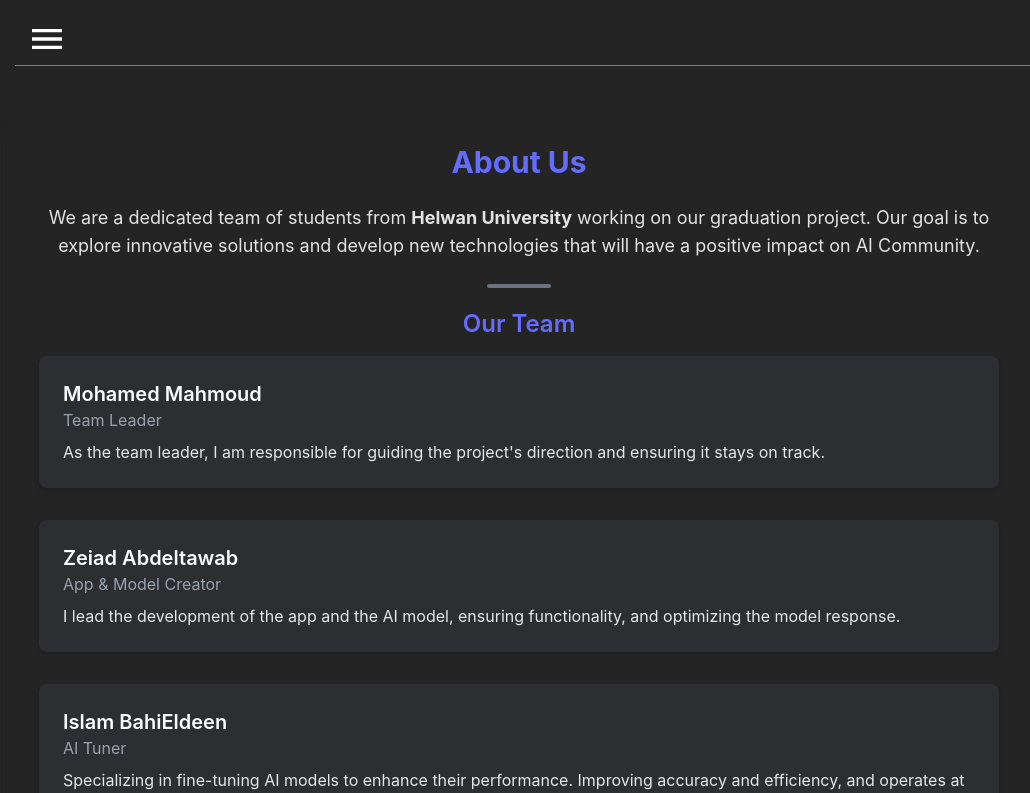
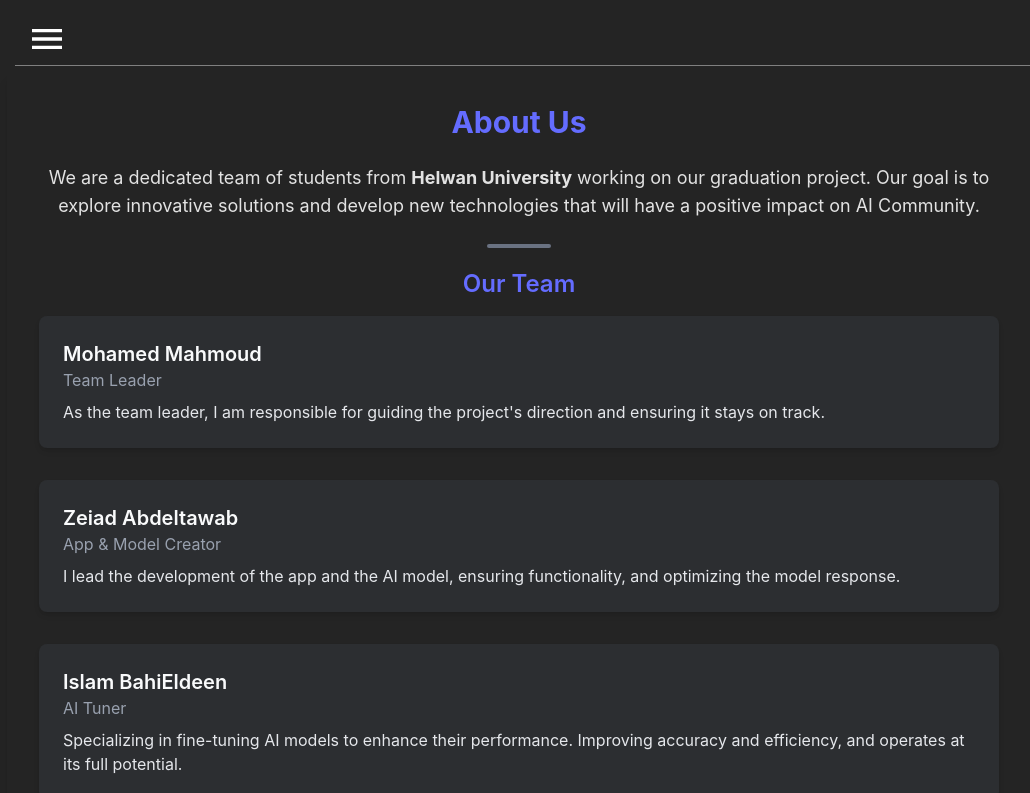
Before and after one commit to zeiadsalhin/GANs-model, a React (Vite) app: page /AboutUs in a window 1280 px wide. Shown: the top 793 px of the page, without its empty margins (121-1151 px from the left). Built offline with nearby package versions, Linux system fonts and the light colour scheme.

Commit message:
small fix

```diff
--- a/src/components/AboutUs.jsx
+++ b/src/components/AboutUs.jsx
@@ -35,7 +35,7 @@ const members = [
 
 const AboutUs = () => {
   return (
-    <div className="min-h-screen py-8 mt-20">
+    <div className="min-h-screen py-8 mt-10">
       <div className="max-w-screen-lg mx-auto  rounded-lg shadow-lg p-8">
         <h1 className="text-3xl font-bold text-center text-[#646cff] mb-6">About Us</h1>
 
--- a/src/components/ModelLocal.jsx
+++ b/src/components/ModelLocal.jsx
@@ -104,7 +104,7 @@ const fetchData = async () => {
 };
 
   return (
-    <div className='main flex flex-col mx-auto justify-center text-center w-screen mt-20 mb-10'>
+    <div className='main flex flex-col mx-auto justify-center text-center w-screen mt-24 mb-10'>
                 <h1 className='text-3xl font-bold'>GANs Super Resolution</h1>
                 <p className='p-3 opacity-70 text-sm'>Upload your low resolution image to get high quality.</p>
 
```
